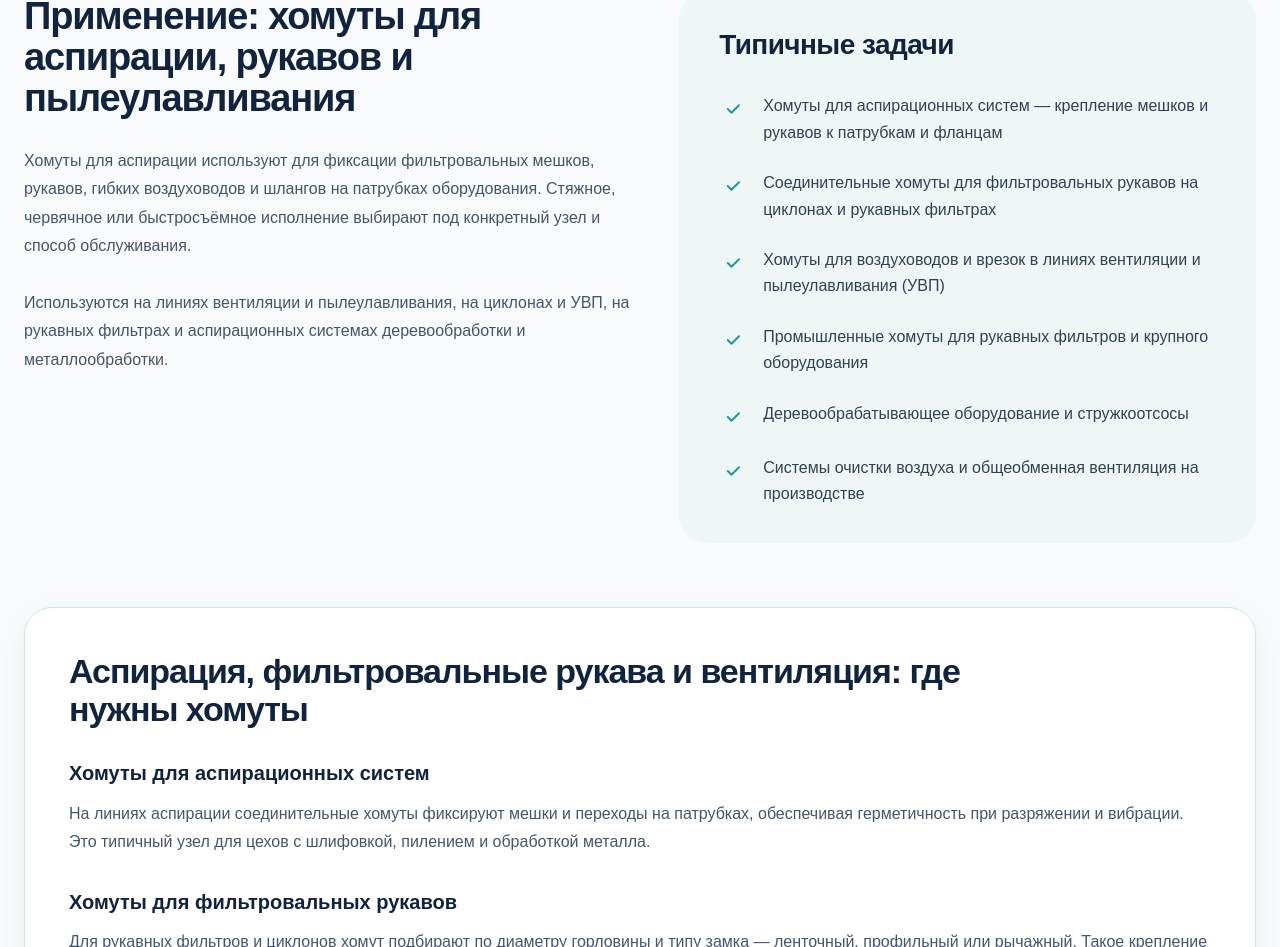
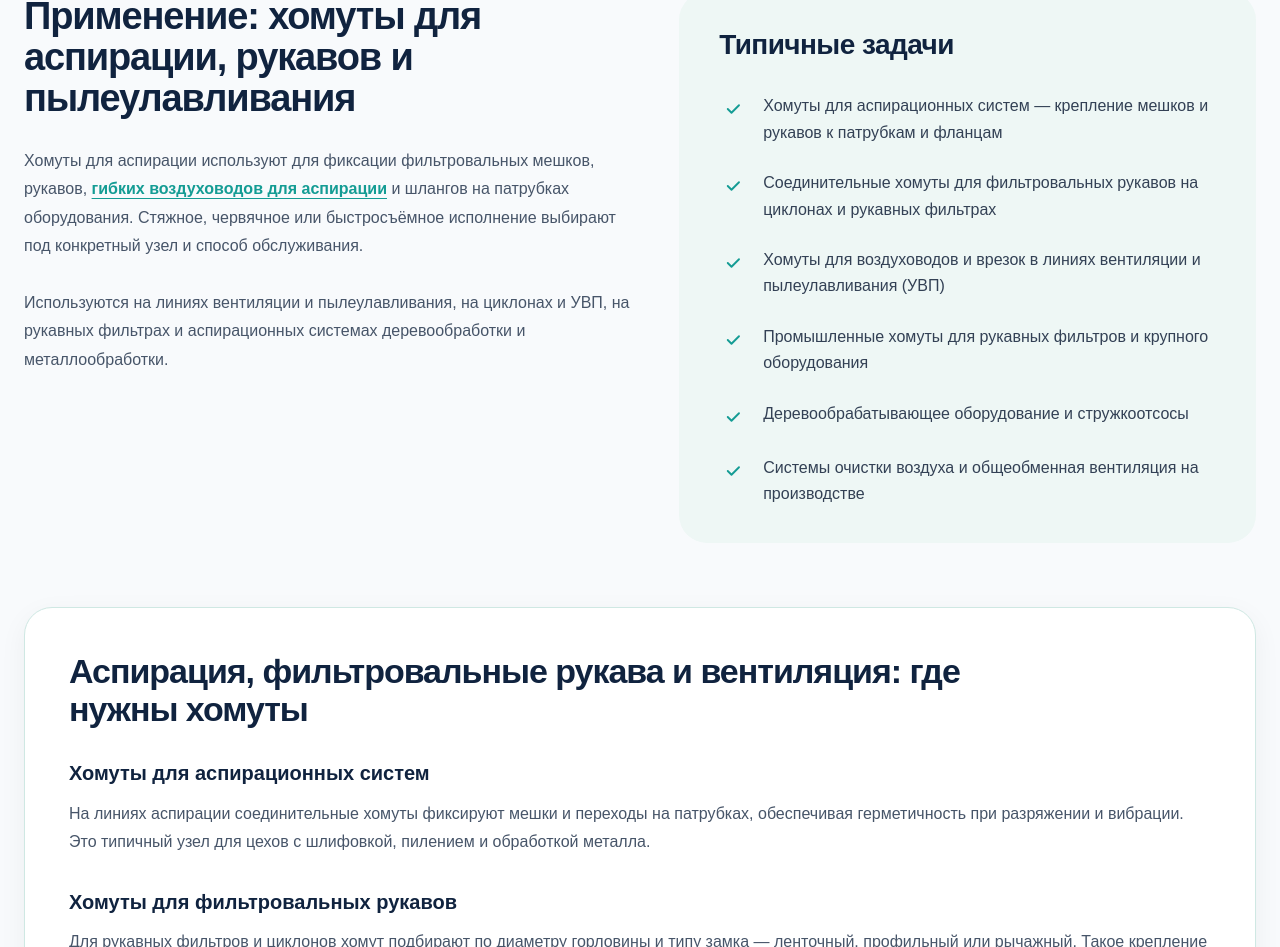
Before and after one commit to karipupkina-ux/filterflow-next, a Next.js app: page /bystrosemnye-homyty in a window 1280 px wide. Shown: the part 884-1831 px from the top of the page. Built offline with nearby package versions, Linux system fonts and the light colour scheme.

Commit message:
SEO: link clamps to air ducts and prioritize hero image (#3)

```diff
--- a/app/bystrosemnye-homyty/page.tsx
+++ b/app/bystrosemnye-homyty/page.tsx
@@ -440,6 +440,7 @@ export default function Page() {
                       alt="Стяжной хомут с рычажным замком для фильтровального мешка"
                       width={2048}
                       height={1365}
+                      priority
                       sizes="(max-width: 1023px) 100vw, 690px"
                       className="h-auto max-h-[405px] w-auto max-w-full object-contain"
                     />
@@ -460,9 +461,16 @@ export default function Page() {
               <div className="mt-7 max-w-[670px] space-y-7 text-[15px] leading-[1.78] text-[#475569] md:text-[16px]">
                 <p>
                   Хомуты для аспирации используют для фиксации фильтровальных
-                  мешков, рукавов, гибких воздуховодов и шлангов на патрубках
-                  оборудования. Стяжное, червячное или быстросъёмное исполнение
-                  выбирают под конкретный узел и способ обслуживания.
+                  мешков, рукавов,{" "}
+                  <Link
+                    href="/vozduhovody-dlya-aspiracii/"
+                    className="font-semibold text-[#149c94] underline underline-offset-4 transition-colors hover:text-[#118b84]"
+                  >
+                    гибких воздуховодов для аспирации
+                  </Link>{" "}
+                  и шлангов на патрубках оборудования. Стяжное, червячное или
+                  быстросъёмное исполнение выбирают под конкретный узел и способ
+                  обслуживания.
                 </p>
 
                 <p>
```
